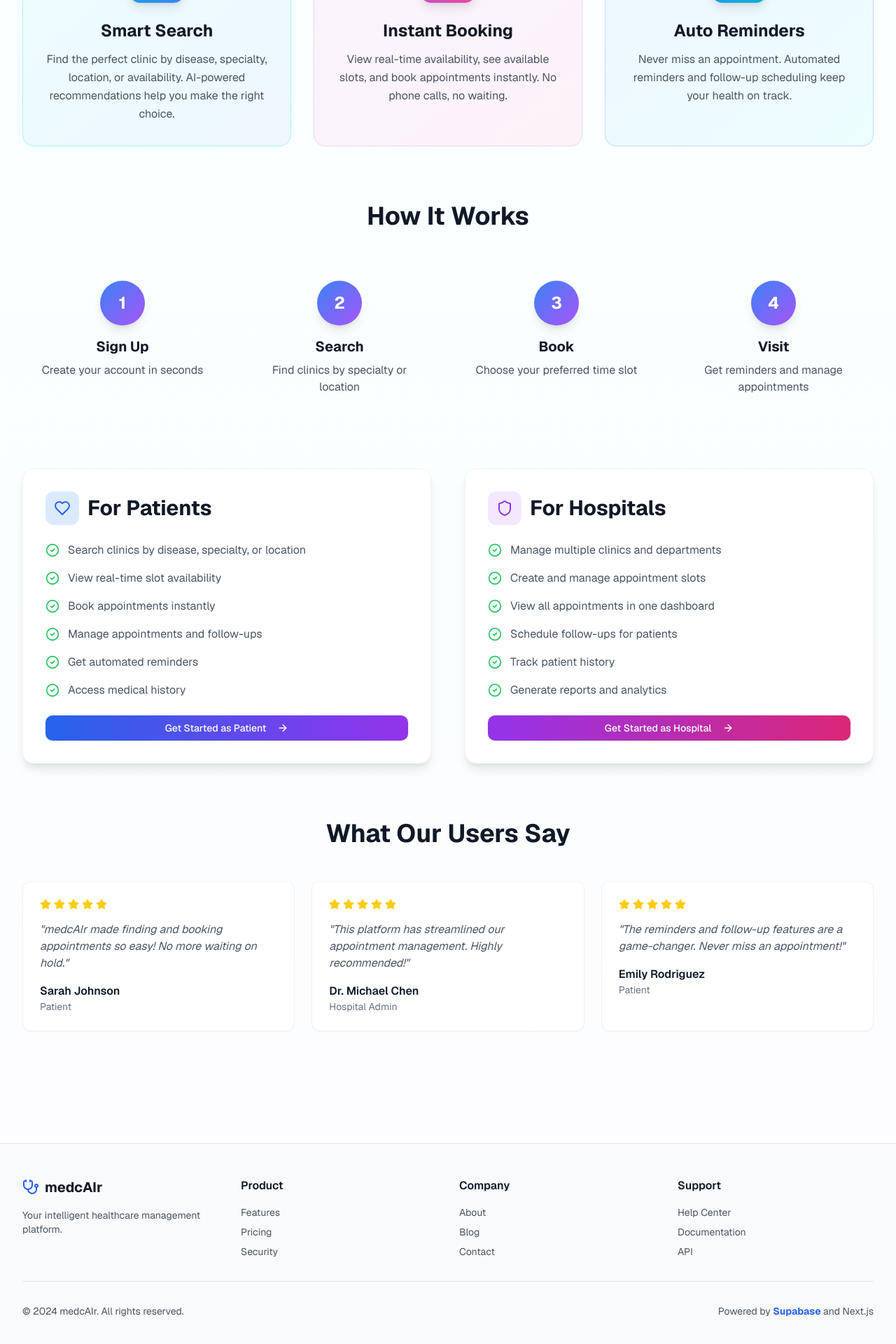
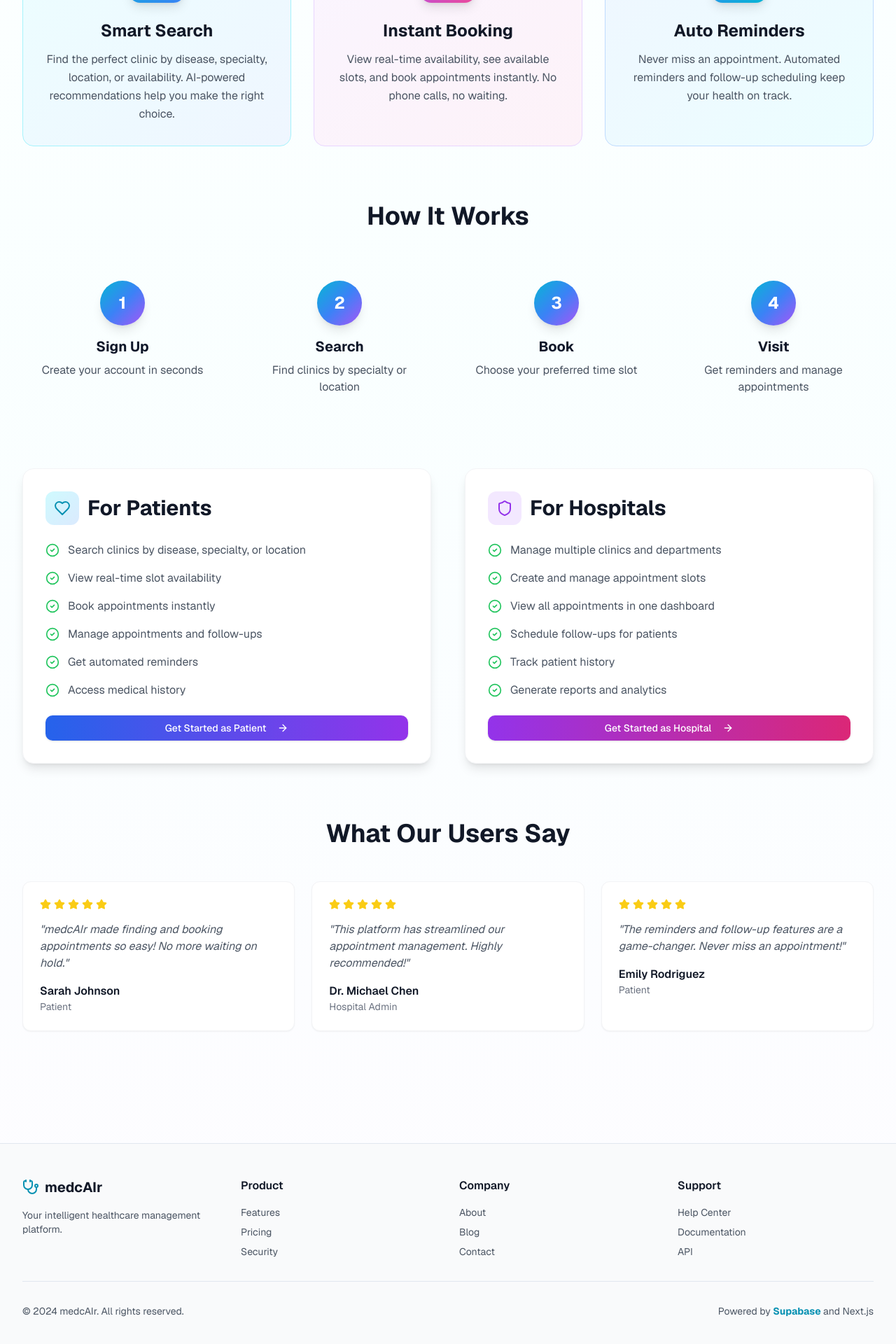
Before and after one commit to Daanveer10/medcair-2, a Next.js app: page / in a window 1280 px wide. Shown: the part 955-2875 px from the top of the page at 70% size. Built offline with nearby package versions, Linux system fonts and the light colour scheme; no server answers.

Commit message:
feat: Finalize ramain.ai color scheme updates
- Update home page footer and links to cyan
- Update hospital section button colors
- Update remaining blue references to cyan/blue gradients
- Complete color transformation across entire app

```diff
--- a/app/page.tsx
+++ b/app/page.tsx
@@ -143,7 +143,7 @@ export default function Home() {
                   { step: "4", title: "Visit", desc: "Get reminders and manage appointments" },
                 ].map((item) => (
                   <div key={item.step} className="text-center p-6">
-                    <div className="w-16 h-16 bg-gradient-to-br from-blue-500 to-purple-500 rounded-full flex items-center justify-center text-white text-2xl font-bold mx-auto mb-4 shadow-lg">
+                    <div className="w-16 h-16 bg-gradient-to-br from-cyan-500 via-blue-500 to-purple-500 rounded-full flex items-center justify-center text-white text-2xl font-bold mx-auto mb-4 shadow-lg">
                       {item.step}
                     </div>
                     <h3 className="text-xl font-bold mb-2">{item.title}</h3>
@@ -157,8 +157,8 @@ export default function Home() {
             <div className="grid grid-cols-1 md:grid-cols-2 gap-12 items-start mb-20">
               <div className="p-8 bg-white rounded-2xl shadow-lg border border-gray-100">
                 <div className="flex items-center gap-3 mb-6">
-                  <div className="p-3 bg-blue-100 rounded-xl">
-                    <Heart className="h-6 w-6 text-blue-600" />
+                  <div className="p-3 bg-gradient-to-br from-cyan-100 to-blue-100 rounded-xl">
+                    <Heart className="h-6 w-6 text-cyan-600" />
                   </div>
                   <h2 className="text-3xl font-bold text-gray-900">For Patients</h2>
                 </div>
@@ -249,7 +249,7 @@ export default function Home() {
             <div className="grid grid-cols-1 md:grid-cols-4 gap-8 mb-8">
               <div>
                 <div className="flex items-center gap-2 mb-4">
-                  <Stethoscope className="h-6 w-6 text-blue-600" />
+                  <Stethoscope className="h-6 w-6 text-cyan-600" />
                   <span className="text-xl font-bold text-gray-900">medcAIr</span>
                 </div>
                 <p className="text-sm text-gray-600">
@@ -259,25 +259,25 @@ export default function Home() {
               <div>
                 <h3 className="font-semibold mb-4 text-gray-900">Product</h3>
                 <ul className="space-y-2 text-sm text-gray-600">
-                  <li><Link href="#" className="hover:text-blue-600">Features</Link></li>
-                  <li><Link href="#" className="hover:text-blue-600">Pricing</Link></li>
-                  <li><Link href="#" className="hover:text-blue-600">Security</Link></li>
+                  <li><Link href="#" className="hover:text-cyan-600">Features</Link></li>
+                  <li><Link href="#" className="hover:text-cyan-600">Pricing</Link></li>
+                  <li><Link href="#" className="hover:text-cyan-600">Security</Link></li>
                 </ul>
               </div>
               <div>
                 <h3 className="font-semibold mb-4 text-gray-900">Company</h3>
                 <ul className="space-y-2 text-sm text-gray-600">
-                  <li><Link href="#" className="hover:text-blue-600">About</Link></li>
-                  <li><Link href="#" className="hover:text-blue-600">Blog</Link></li>
-                  <li><Link href="#" className="hover:text-blue-600">Contact</Link></li>
+                  <li><Link href="#" className="hover:text-cyan-600">About</Link></li>
+                  <li><Link href="#" className="hover:text-cyan-600">Blog</Link></li>
+                  <li><Link href="#" className="hover:text-cyan-600">Contact</Link></li>
                 </ul>
               </div>
               <div>
                 <h3 className="font-semibold mb-4 text-gray-900">Support</h3>
                 <ul className="space-y-2 text-sm text-gray-600">
-                  <li><Link href="#" className="hover:text-blue-600">Help Center</Link></li>
-                  <li><Link href="#" className="hover:text-blue-600">Documentation</Link></li>
-                  <li><Link href="#" className="hover:text-blue-600">API</Link></li>
+                  <li><Link href="#" className="hover:text-cyan-600">Help Center</Link></li>
+                  <li><Link href="#" className="hover:text-cyan-600">Documentation</Link></li>
+                  <li><Link href="#" className="hover:text-cyan-600">API</Link></li>
                 </ul>
               </div>
             </div>
@@ -290,7 +290,7 @@ export default function Home() {
             <a
                   href="https://supabase.com"
               target="_blank"
-                  className="font-bold hover:underline text-blue-600"
+                  className="font-bold hover:underline text-cyan-600"
               rel="noreferrer"
             >
               Supabase
```
